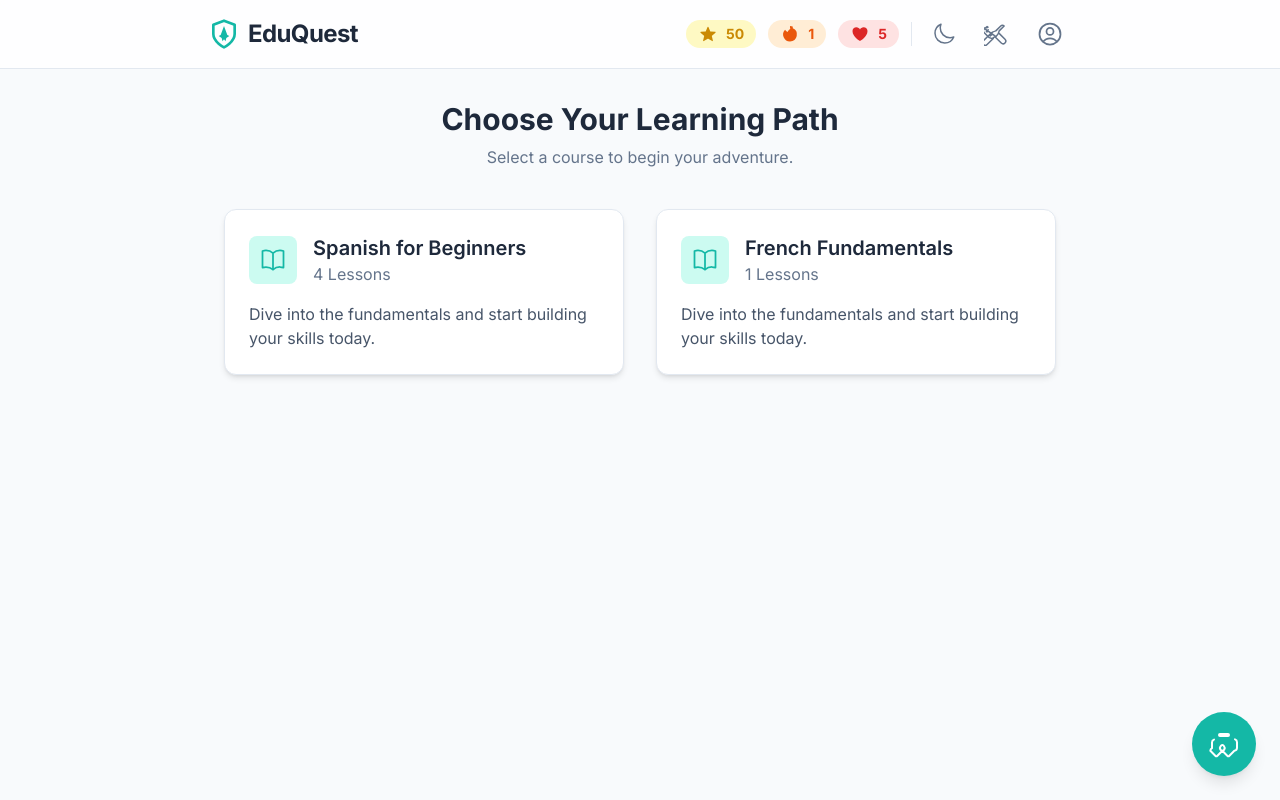
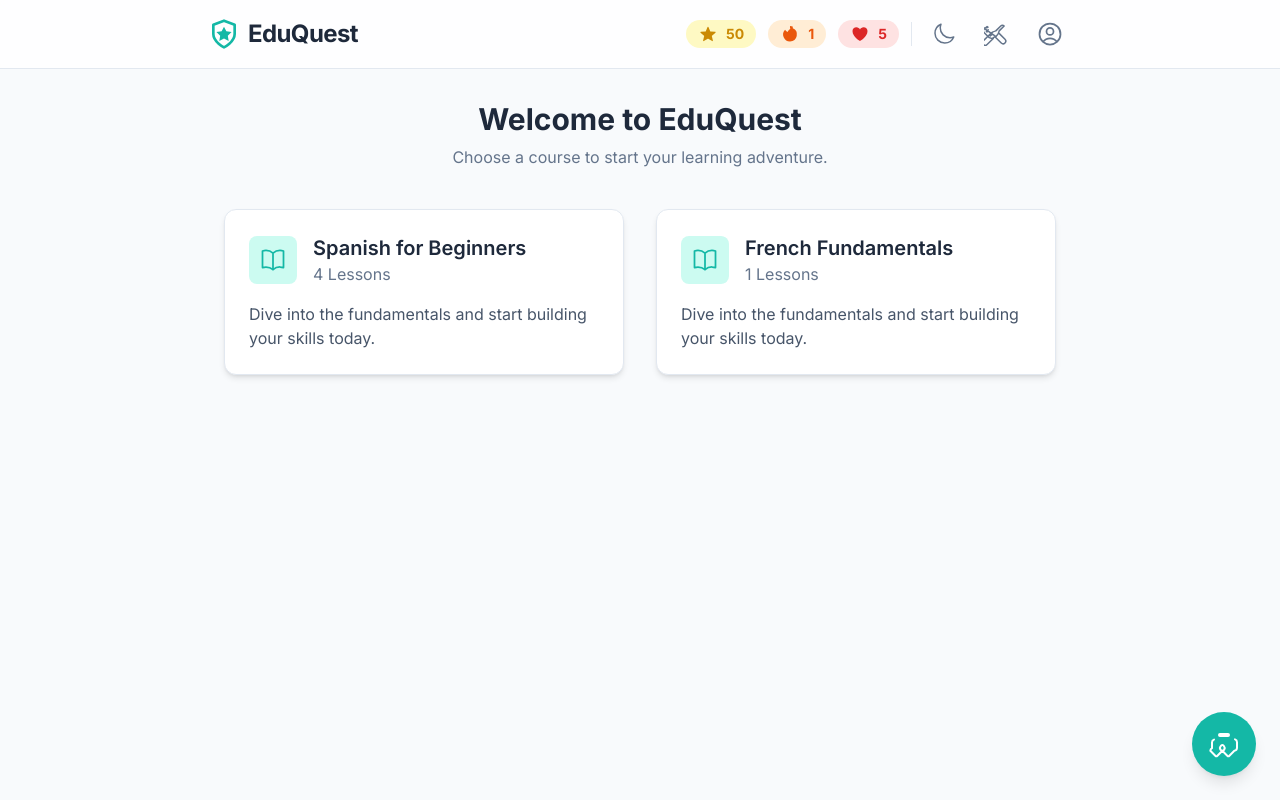
Before and after one commit to rajatvarna/EduQuest, a React (Vite) app: page / in a window 1280 px wide. Both pictures are taken after a click on the button "Sign in with Facebook". Built offline with nearby package versions, Linux system fonts and the light colour scheme.

Commit message:
feat: Update app title and course selection text
Refactors the `CourseSelection` component to display a more welcoming title "Welcome to EduQuest" and updates the descriptive text to reflect the gamified learning adventure. Also updates an SVG icon.

```diff
--- a/components/CourseSelection.tsx
+++ b/components/CourseSelection.tsx
@@ -11,8 +11,8 @@ const CourseSelection: React.FC<CourseSelectionProps> = ({ courses, onSelectCour
   return (
     <div className="animate-fade-in">
       <div className="text-center mb-10">
-        <h2 className="text-3xl font-bold text-slate-800 dark:text-white">Choose Your Learning Path</h2>
-        <p className="text-slate-500 dark:text-slate-400 mt-2">Select a course to begin your adventure.</p>
+        <h2 className="text-3xl font-bold text-slate-800 dark:text-white">Welcome to EduQuest</h2>
+        <p className="text-slate-500 dark:text-slate-400 mt-2">Choose a course to start your learning adventure.</p>
       </div>
       <div className="grid grid-cols-1 md:grid-cols-2 gap-8">
         {courses.map(course => (
--- a/components/icons.tsx
+++ b/components/icons.tsx
@@ -12,7 +12,7 @@ export const EduQuestLogo: React.FC<IconProps> = (props) => (
             strokeLinejoin="round"
         />
         <path
-            d="M14.5 12.75L12 6L9.5 12.75L8 13.5L10.25 15L10.875 17.5L12 16L13.125 17.5L13.75 15L16 13.5L14.5 12.75Z"
+            d="M12 15.34l-3.53 1.85 0.67-3.93-2.85-2.78 3.94-0.57L12 6.5l1.76 3.41 3.94 0.57-2.85 2.78 0.67 3.93L12 15.34z"
             fill="currentColor"
         />
     </svg>
```
